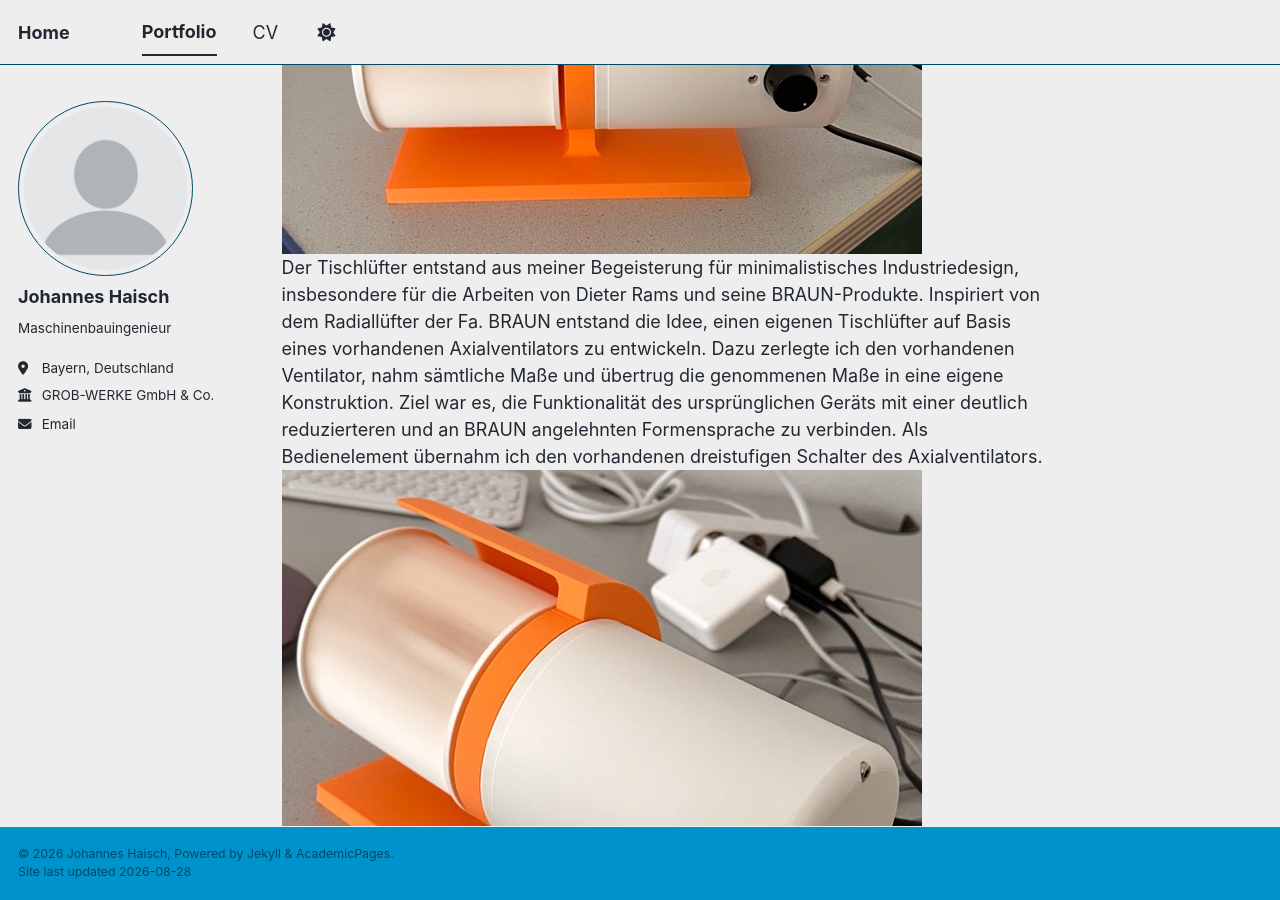
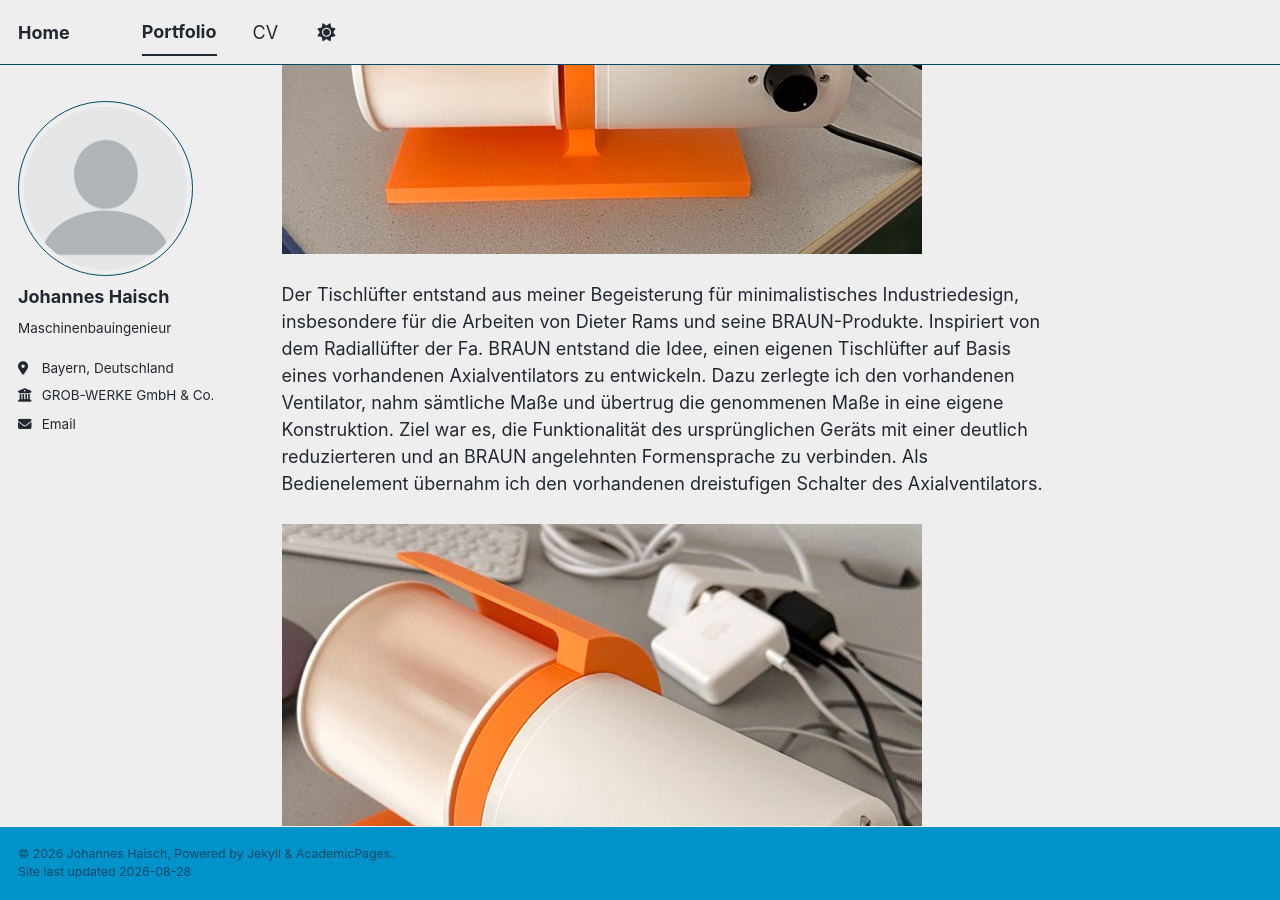
Before and after one commit to CourtsideEngineer/Courtsideengineer.github.io, a Jekyll site: the page built from _portfolio/portfolio-3.md, in a window 1280 px wide and 900 px high, scrolled down 328 px. Built offline with Jekyll 4.4.1, drawn with Linux system fonts in a browser that asks for light colours; a style sheet for code colours, icons or effects is not loaded.

Commit message:
Update portfolio-3.md

```diff
--- a/_portfolio/portfolio-3.md
+++ b/_portfolio/portfolio-3.md
@@ -3,9 +3,9 @@ title: Tischlüfter
 excerpt: Ein minimalistischer Tischlüfter, inspiriert vom Design von Dieter Rams und den klassischen Braun-Produkten.<br/><img src='/images/Braun_1.jpeg'>
 collection: portfolio
 ---
-<img src='/images/Braun_1.jpeg'><br/>
+<img src='/images/Braun_1.jpeg'><br/><br/>
 Der Tischlüfter entstand aus meiner Begeisterung für minimalistisches Industriedesign, insbesondere für die Arbeiten von Dieter Rams und seine BRAUN-Produkte. Inspiriert von dem Radiallüfter der Fa. BRAUN entstand die Idee, einen eigenen Tischlüfter auf Basis eines vorhandenen Axialventilators zu entwickeln. Dazu zerlegte ich den vorhandenen Ventilator, nahm sämtliche Maße und übertrug die genommenen Maße in eine eigene Konstruktion. Ziel war es, die Funktionalität des ursprünglichen Geräts mit einer deutlich reduzierteren und an BRAUN angelehnten Formensprache zu verbinden. Als Bedienelement übernahm ich den vorhandenen dreistufigen Schalter des Axialventilators.
-<br/><img src='/images/Braun_2.jpeg'><br/>
+<br/><br/><img src='/images/Braun_2.jpeg'><br/><br/>
 Mit Hilfe von 3D-Druck wurde ein funktionsfähiger Prototyp umgesetzt. Dabei stand neben der technischen Funktion insbesondere die Gestaltung im Vordergrund: Proportionen, reduzierte Geometrie und eine klare Bedienung sollten ein möglichst zeitloses Erscheinungsbild erzeugen. Das fertige Gerät funktioniert zuverlässig und verbindet damit mechanische Konstruktion und Produktdesign in einem Projekt.
 <br/>
 Verbesserungspotential besteht bei der Auslegung der Lüfterblätter. Durch eine gezieltere aerodynamische Gestaltung könnte der Luftdurchsatz weiter erhöht und damit die Leistungsfähigkeit des Lüfters verbessert werden. Das Projekt war für mich daher insbesondere eine interessante Auseinandersetzung mit der Frage, wie technische Funktion und minimalistisches Design miteinander verbunden werden können.
```
